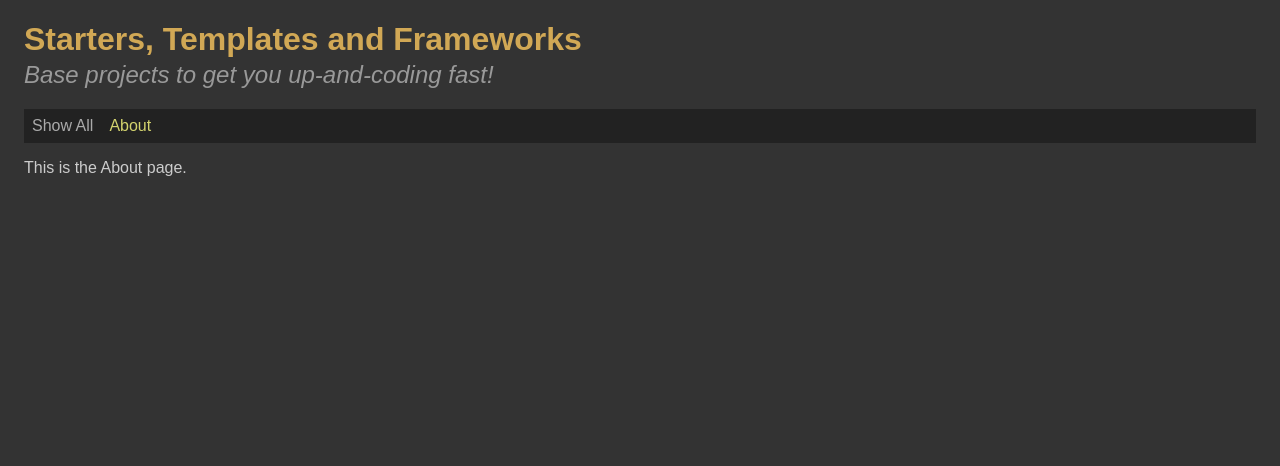
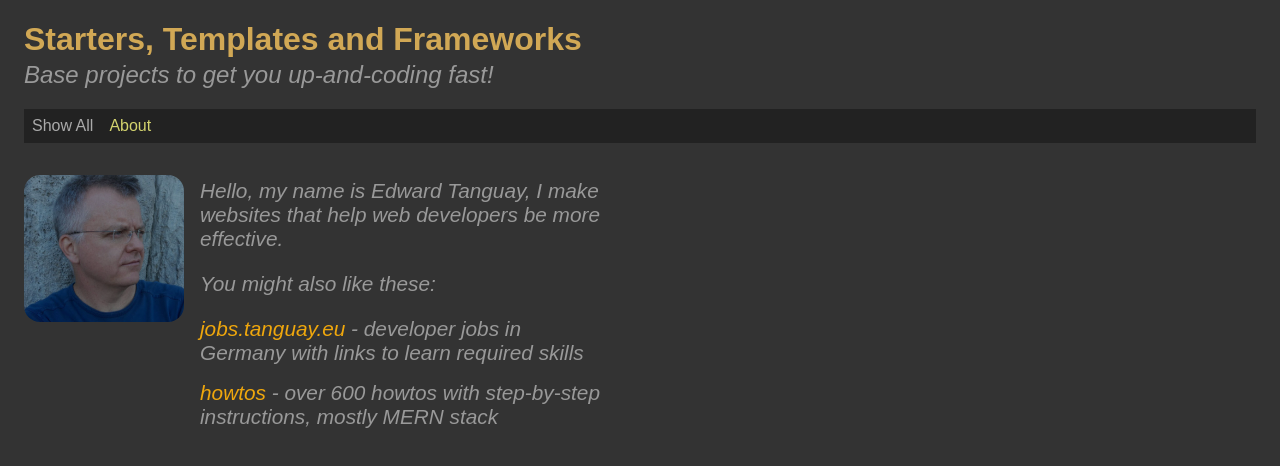
Before and after one commit to edwardtanguay/starters-frontend, a React (Vite) app: page /about in a window 1280 px wide. Shown: the top 466 px of the page. Built offline with nearby package versions, Linux system fonts and the light colour scheme; no server answers.

Commit message:
about site

```diff
--- a/src/pages/PageAbout.tsx
+++ b/src/pages/PageAbout.tsx
@@ -1,7 +1,23 @@
 export const PageAbout = () => {
 	return (
 		<div className="page pageAbout">
-			<p>This is the About page.</p>
+			<img src="images/edward_tanguay.jpg" />
+			<div className="info">
+				<p>
+					Hello, my name is Edward Tanguay, I make websites that help
+					web developers be more effective.
+				</p>
+				<p>You might also like these:</p>
+				<div className="item">
+					<a href="https://jobs.tanguay.eu">jobs.tanguay.eu</a> -
+					developer jobs in Germany with links to learn required
+					skills
+				</div>
+				<div className="item">
+					<a href="https://edwardtanguay.vercel.app/howtos">howtos</a> -
+				over 600 howtos with step-by-step instructions, mostly MERN stack
+				</div>
+			</div>
 		</div>
 	);
 };
--- a/src/styles/App.scss
+++ b/src/styles/App.scss
@@ -300,5 +300,35 @@ body {
 				}
 			}
 		}
+
+		.pageAbout {
+			display: flex;
+			gap: 1rem;
+
+			img {
+				width: 10rem;
+				margin-top: 2rem;
+				border-radius: 1rem;
+				filter: brightness(60%);
+				height: fit-content;
+			}
+
+			.info {
+				margin-top: 1rem;
+				font-size: 1.3rem;
+				font-style: italic;
+				color: #999;
+				width: 25rem;
+
+				.item {
+					margin-bottom: 1rem;
+
+					a {
+						color: rgb(239, 167, 13);
+						text-decoration: none;
+					}
+				}
+			}
+		}
 	}
 }
```
Also changed, not shown: dev/notes.txt, public/images/edward_tanguay.jpg (added).
